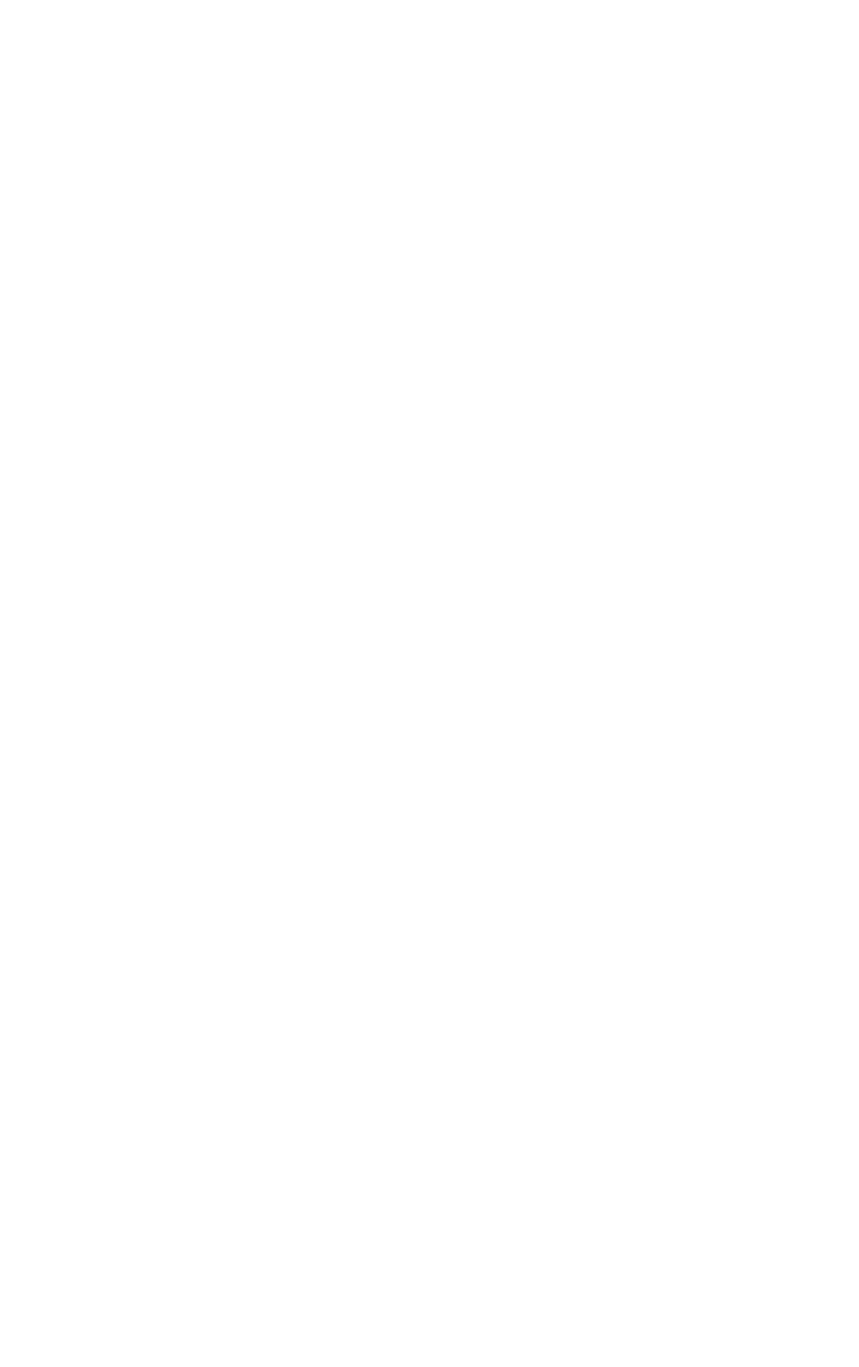
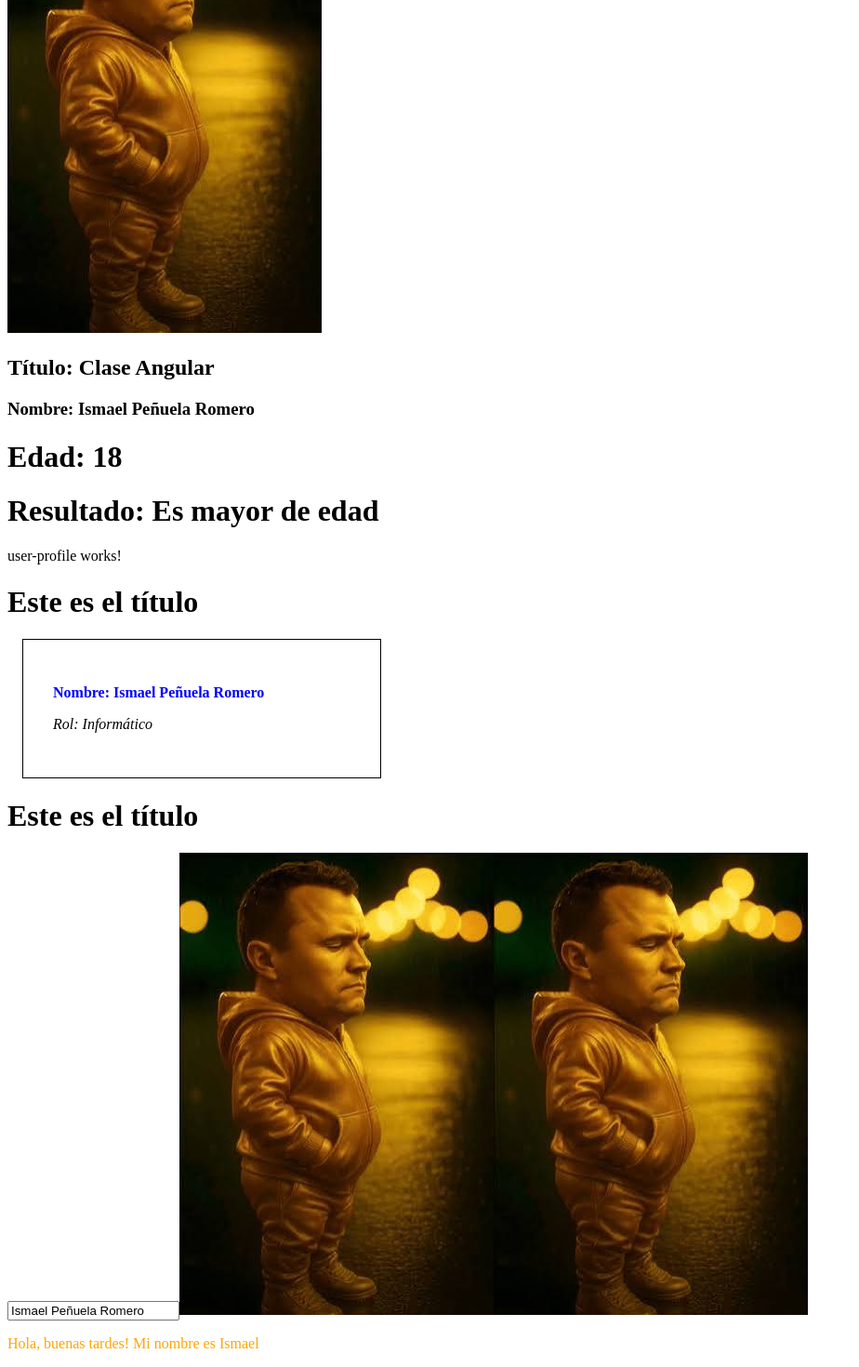
Before and after one commit to Iesmaelpenuelaromero/Angular, an Angular app: page / in a window 1280 px wide. Shown: the part 311-1781 px from the top of the page at 93% size, without its empty margins (0-924 px from the left). Before the commit the page ends 800 px from the top, so only its background shows below. Built offline with nearby package versions, Linux system fonts and the light colour scheme.

Commit message:
16/11/2026

```diff
--- a/src/app/app.html
+++ b/src/app/app.html
@@ -1,2 +1,9 @@
 <h1 class="rojo">Mi primera aplicación angular</h1>
 <h1 class="azul">Mi primera aplicación angular</h1>
+<p>Un salud, soy Ismael</p>
+<img src="/images.jpg" alt="Imagen">
+<h2>Título: {{title}}</h2>
+<h3>Nombre: {{nombre}}</h3>
+<h1>Edad: {{getEdad()}}</h1>
+<h1>Resultado: {{mayorEdad()}}</h1>
+<app-user-profile></app-user-profile>
--- a/src/app/app.ts
+++ b/src/app/app.ts
@@ -1,12 +1,27 @@
 import { Component, signal } from '@angular/core';
 import { RouterOutlet } from '@angular/router';
+import { UserProfile } from './user-profile/user-profile';
 
 @Component({
   selector: 'app-root',
-  imports: [RouterOutlet],
+  imports: [RouterOutlet,UserProfile],
   templateUrl: './app.html',
-  styleUrl: './app.css'
+  styleUrl: './app.css',
 })
 export class App {
-  protected readonly title = signal('Angular');
+  protected readonly title = 'Clase Angular';
+  protected readonly nombre = 'Ismael Peñuela Romero';
+  protected readonly edad: number = 18;
+
+  getEdad(): number {
+    return this.edad;
+  }
+
+  mayorEdad(): string {
+    if (this.edad >= 18) {
+      return 'Es mayor de edad';
+    } else {
+      return 'Es menor de edad';
+    }
+  }
 }
--- /dev/null
+++ b/src/app/user-profile/user-profile.css
@@ -0,0 +1,17 @@
+.comp-user{
+    border: 1px solid black;
+    padding: 2em;
+    margin: 1em;
+    width: 20em;
+}
+.name{
+    font-weight: bold;
+    color: blue;
+}
+.role{
+    font-style: italic;
+
+}
+.naranja{
+    color: orange;
+}
--- /dev/null
+++ b/src/app/user-profile/user-profile.html
@@ -0,0 +1,15 @@
+<p>user-profile works!</p>
+
+<h1>{{ titulo }}</h1>
+
+<div class="comp-user">
+  <p class="name">Nombre: {{ nombre }}</p>
+  <p class="role">Rol: {{ rol }}</p>
+</div>
+
+<h1 [innerHTML]="titulo"></h1>
+<input type="text" [value]="nombre" />
+
+<img src="{{ imagen }}" alt="imagen" />
+<img [src]="imagen" alt="imagen" />
+<p [class] = "naranja">Hola, buenas tardes! Mi nombre es Ismael</p>
--- /dev/null
+++ b/src/app/user-profile/user-profile.ts
@@ -0,0 +1,15 @@
+import { Component } from '@angular/core';
+
+@Component({
+  imports: [],
+  selector: 'app-user-profile',
+  styleUrl: './user-profile.css',
+  templateUrl: './user-profile.html',
+})
+export class UserProfile {
+  protected readonly nombre: string = 'Ismael Peñuela Romero';
+  protected readonly rol: string = 'Informático';
+  protected readonly titulo: string ='Este es el título';
+  imagen: string = '/images.jpg';
+  naranja: string = 'naranja';
+}
```
Also changed, not shown: public/images.jpg (added), 1 other file (tests, documents, lock files or other folders).
